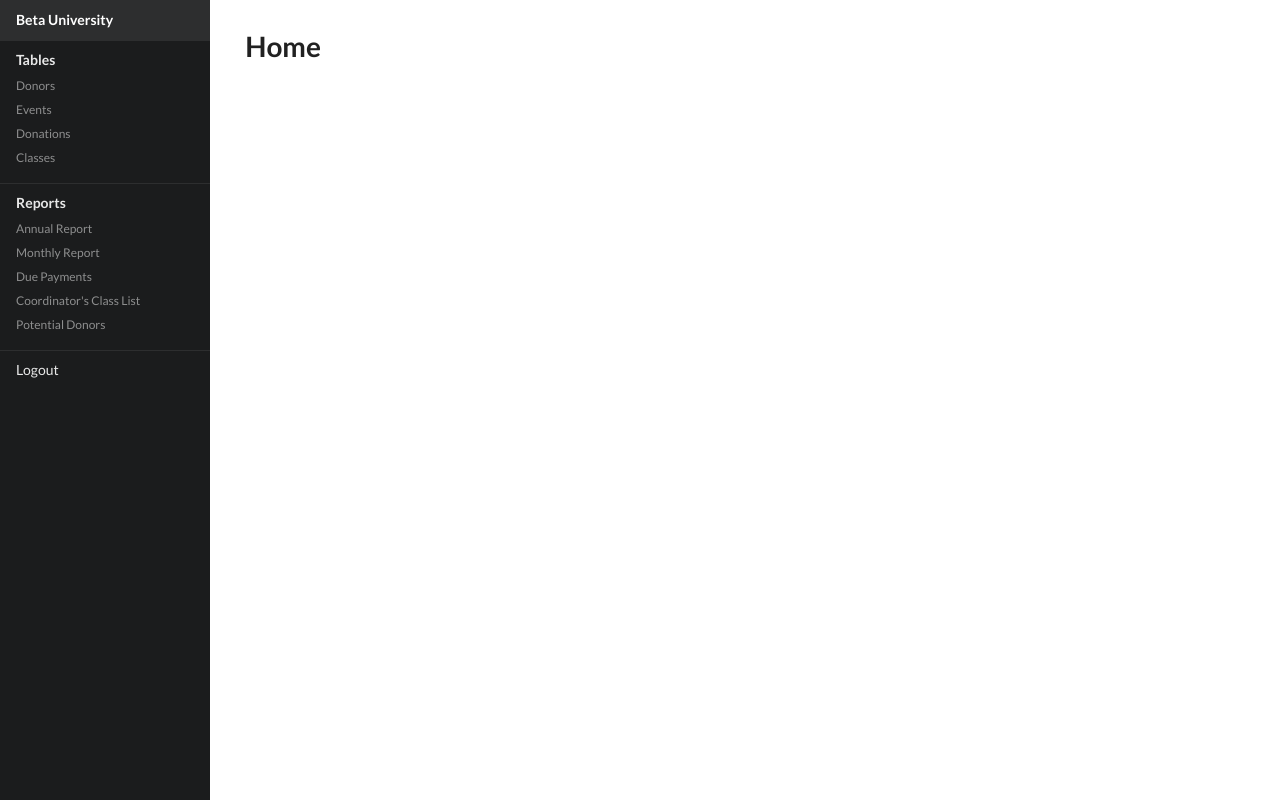
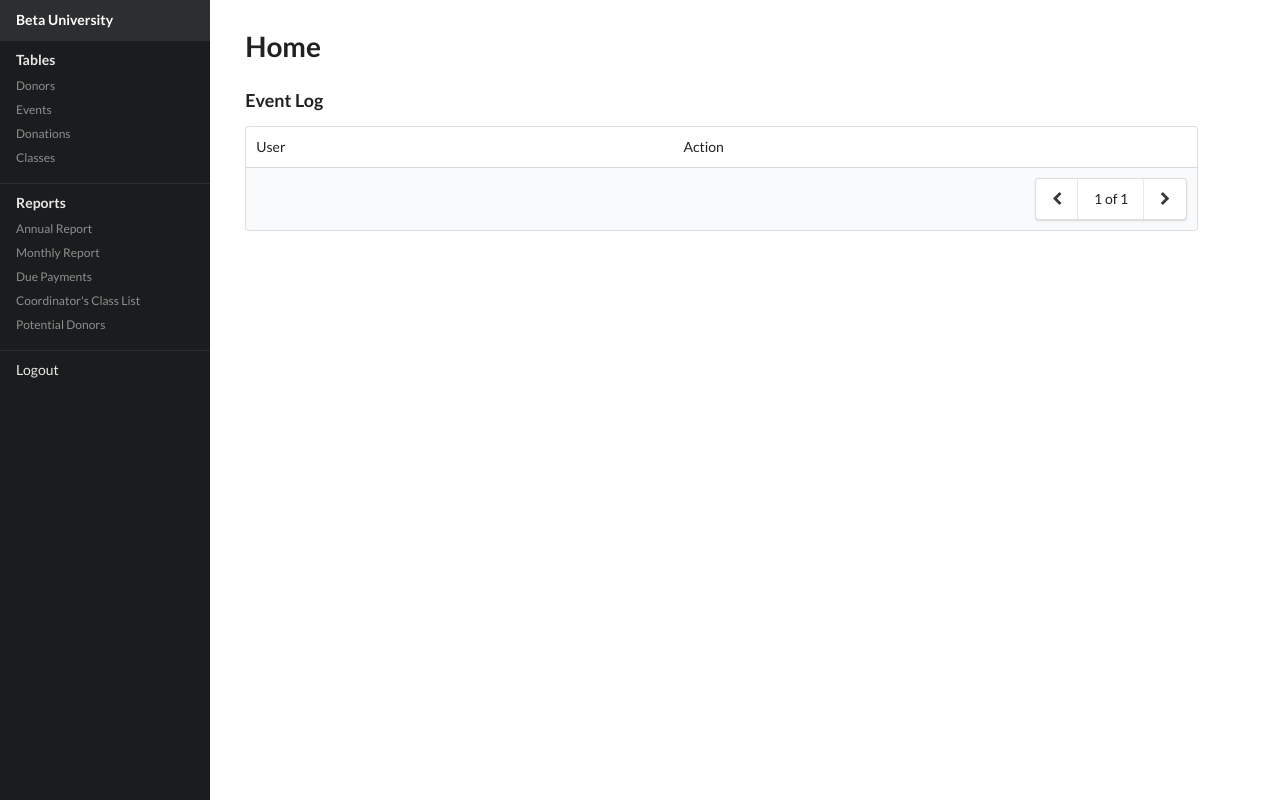
Before and after one commit to tonsaludadez/cmsc127, a Django app: page /adminSite/ in a window 1280 px wide. Run offline with Django 3.2, Linux system fonts and the light colour scheme; the visitor is signed in with stand-in values (Sample User, id 1); data that the repository does not hold is empty.

Commit message:
Added Logs to Admin Home Page

```diff
--- a/betasite/adminSite/templates/adminSite/home.html
+++ b/betasite/adminSite/templates/adminSite/home.html
@@ -11,6 +11,38 @@
 			<div class="three wide column"></div>
 			<div class="twelve wide column">
 				<h1>Home</h1>
+				<h3>Event Log</h3>
+				<table class="ui sortable single line table">
+				  <thead>
+				    <tr>
+				    	<td>User</td>
+				    	<td>Action</td>
+				    </tr>
+				  </thead>
+				  <tbody>
+				  	{% for log in logs %}
+				    <tr>
+				    	<td>{{ log.user }}</td>
+				    	<td>{{ log }}</td>
+					</tr>
+					{% endfor %}
+				  </tbody>
+				   <tfoot>
+				    <tr>
+				    	<th colspan="10">
+					      	<div class="ui right floated pagination menu">
+					        	<a class="icon item">
+					          		<i class="left chevron icon"></i>
+						       	</a>
+						    	<div class="item">1 of 1</div>
+					        	<a class="icon item">
+					         		<i class="right chevron icon"></i>
+					        	</a>
+					      	</div>
+					    </th>
+				  	</tr>
+				  </tfoot>
+				</table>
 			</div>
 		</div>
 	</div>
--- a/betasite/adminSite/views.py
+++ b/betasite/adminSite/views.py
@@ -1,5 +1,7 @@
+from django.contrib.admin.models import LogEntry
 from django.contrib.auth import logout as auth_logout
 from django.contrib.auth.mixins import LoginRequiredMixin
+from django.contrib.auth.models import User
 from django.db.models import Sum
 from django.shortcuts import redirect, render
 from django.views.generic import  CreateView, DetailView, ListView, RedirectView, TemplateView
@@ -19,6 +21,13 @@ class AdminHome(LoginRequiredMixin, TemplateView):
 	login_url = 'mainSite:home'
 	redirect_field_name = 'adminSite:adminHome'
 	template_name = 'adminSite/home.html'
+
+	def get_context_data(self, **kwargs):
+		context = super(AdminHome, self).get_context_data(**kwargs)
+		context['logs'] = LogEntry.objects.all()
+		context['users'] = User.objects.all()
+
+		return context
 
 
 class DonorListView(LoginRequiredMixin, ListView):
```
